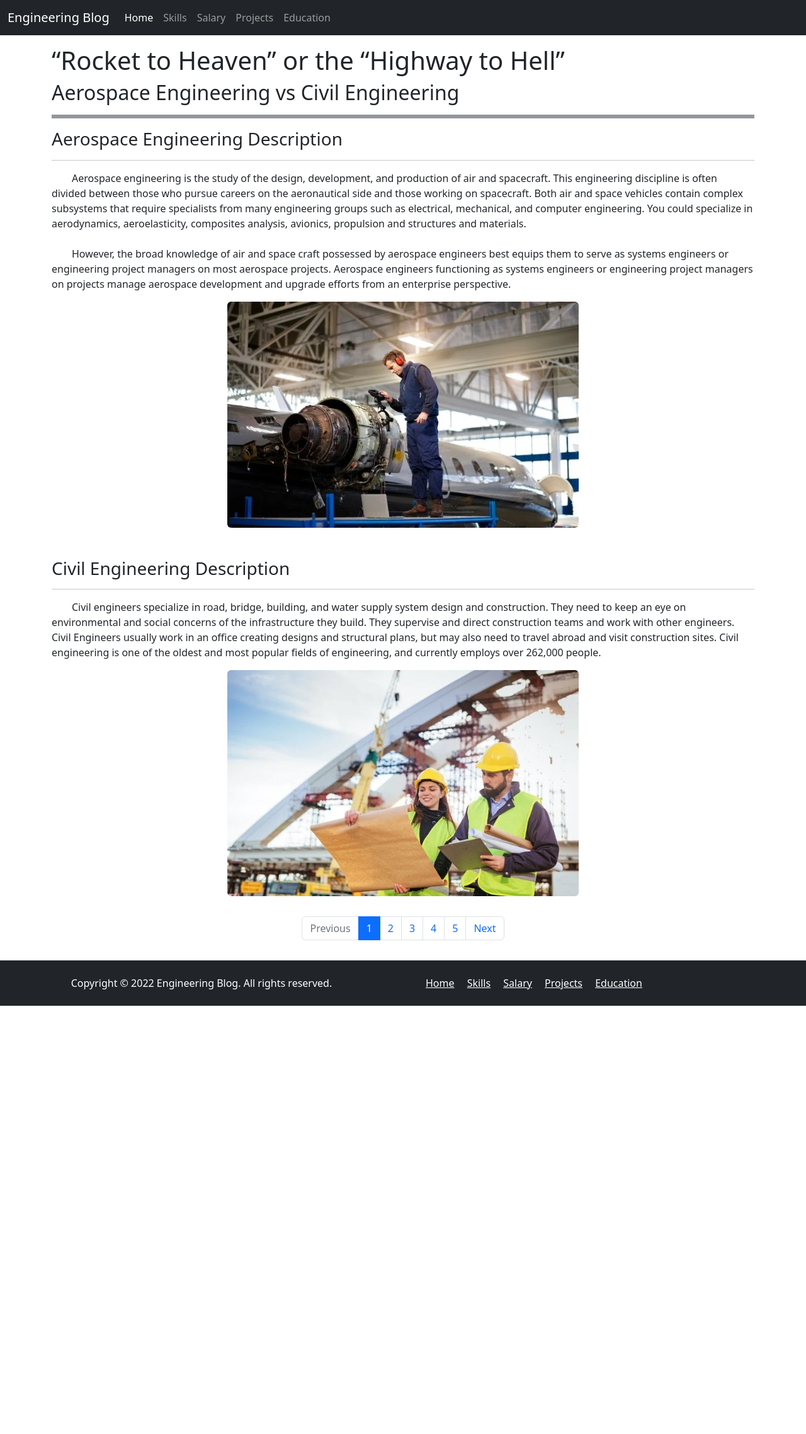
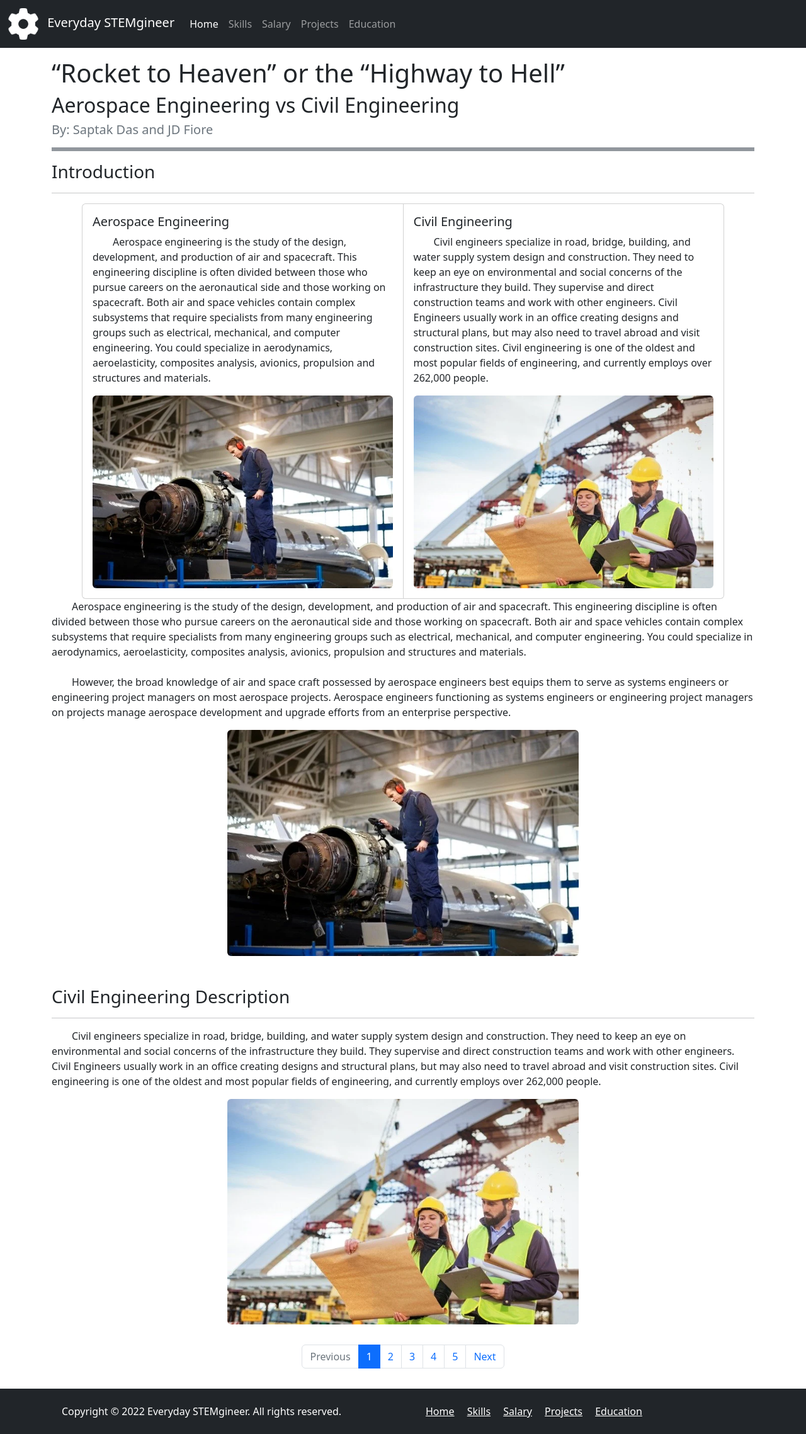
Before and after one commit to Saptak625/EngineeringFieldsComparisonWebsite, a Flask app: page / in a window 1280 px wide. Shown: the whole page at 63% size. Before the commit the page ends 1597 px from the top, so only its background shows below. Run offline with Flask 2, Linux system fonts and the light colour scheme.

Commit message:
Everyday STEMgineer and Logo

```diff
--- a/main.py
+++ b/main.py
@@ -97,4 +97,4 @@ def education():
     return render_template('education.html', aerospaceData=aerospaceData, civilData=civilData)
 
 
-# app.run(host='0.0.0.0', port=81, debug=True)
+app.run(host='0.0.0.0', port=81, debug=True)
--- a/templates/index.html
+++ b/templates/index.html
@@ -4,8 +4,37 @@
 {% block paginationLink %}1{% endblock paginationLink %}
 {% block body %}
 {{ super() }}
-<h3 class="mt-3">Aerospace Engineering Description</h3>
+<h3 class="mt-3">Introduction</h3>
     <hr>
+    <div class="card-group mx-5">
+      <div class="card">
+        <div class="card-body">
+          <h5 class="card-title">Aerospace Engineering</h5>
+          <p class="card-text">&emsp;&emsp;Aerospace engineering is the study of the design, development, and production of air and spacecraft.
+        This
+        engineering discipline is often divided between those who pursue careers on the aeronautical side and those
+        working on spacecraft. Both air and space vehicles contain complex subsystems that require specialists from many
+        engineering groups such as electrical, mechanical, and computer engineering. You could specialize in aerodynamics,
+        aeroelasticity, composites analysis, avionics, propulsion and structures and materials.
+</p>
+        </div>
+        <img src="{{ url_for('static', filename = 'aerospacePic.png') }}" alt="Aerospace Engineering Picture" class="rounded mx-3 mb-3">
+      </div>
+
+      <div class="card">
+        <div class="card-body">
+          <h5 class="card-title">Civil Engineering</h5>
+          <p class="card-text">&emsp;&emsp;Civil engineers specialize in road, bridge, building, and water supply system design and
+      construction. They need to keep an eye on environmental and social concerns of the infrastructure they build. They
+      supervise
+      and direct construction teams and work with other engineers. Civil Engineers usually work in an office creating
+      designs and
+      structural plans, but may also need to travel abroad and visit construction sites. Civil engineering is one of the
+      oldest and most popular fields of engineering, and currently employs over 262,000 people.</p>
+        </div>
+        <img src="{{ url_for('static', filename = 'civilPic.png') }}" alt="Civil Engineering Picture" class="rounded mx-3 mb-3">
+      </div>
+    </div>
     <p>&emsp;&emsp;Aerospace engineering is the study of the design, development, and production of air and spacecraft.
         This
         engineering discipline is often divided between those who pursue careers on the aeronautical side and those
--- a/templates/template.html
+++ b/templates/template.html
@@ -4,7 +4,8 @@
 <head>
   <meta charset="utf-8">
   <meta name="viewport" content="width=device-width, initial-scale=1">
-  <title>Engineering Blog - {% block title %}{% endblock title %}</title>
+  <title>Everyday STEMgineer - {% block title %}{% endblock title %}</title>
+  <link rel="icon" type="image/x-icon" href="{{ url_for('static', filename = 'favicon.ico') }}">
   <link href="https://cdn.jsdelivr.net/npm/bootstrap@5.2.2/dist/css/bootstrap.min.css" rel="stylesheet"
     integrity="sha384-Zenh87qX5JnK2Jl0vWa8Ck2rdkQ2Bzep5IDxbcnCeuOxjzrPF/et3URy9Bv1WTRi" crossorigin="anonymous">
   {% block head %}{% endblock head %}
@@ -14,7 +15,10 @@
   <!--Nav Bar-->
   <nav class="navbar navbar-expand-lg navbar-dark bg-dark sticky-top">
     <div class="container-fluid">
-      <a class="navbar-brand" href="/">Engineering Blog</a>
+      <a class="navbar-brand" href="/">
+        <img class="text-white" src="{{ url_for('static', filename = 'logo.png') }}" alt="Logo" width="50px">
+        <div class="ms-2 d-inline">Everyday STEMgineer</div>
+      </a>
       <button class="navbar-toggler" type="button" data-bs-toggle="collapse" data-bs-target="#navbarNavDropdown"
         aria-controls="navbarNavDropdown" aria-expanded="false" aria-label="Toggle navigation">
         <span class="navbar-toggler-icon"></span>
@@ -45,6 +49,7 @@
     {% block body %}
       <h1>“Rocket to Heaven” or the “Highway to Hell”</h1>
       <h2>Aerospace Engineering vs Civil Engineering</h2>
+      <h5 class="text-muted">By: Saptak Das and JD Fiore</h5>
       <hr class="border border-secondary border-3 opacity-75">
       {% block content %}{% endblock content %}
       {% with messages = get_flashed_messages(with_categories = True) %}
@@ -78,7 +83,7 @@
   {% endblock wholebody %}
   <footer class="bg-dark text-white row mx-0 py-4 w-100 mt-auto">
       <div class="col text-center mx-3">
-      Copyright © 2022 Engineering Blog. All rights reserved.
+      Copyright © 2022 Everyday STEMgineer. All rights reserved.
       </div>
       <div class="col mx-3">
         <a class="text-white mx-2" href="/">Home</a>
```
Also changed, not shown: static/favicon.ico (added), static/logo.png (added), 2 other files. Lines whose indentation alone changed are shown as unchanged.
